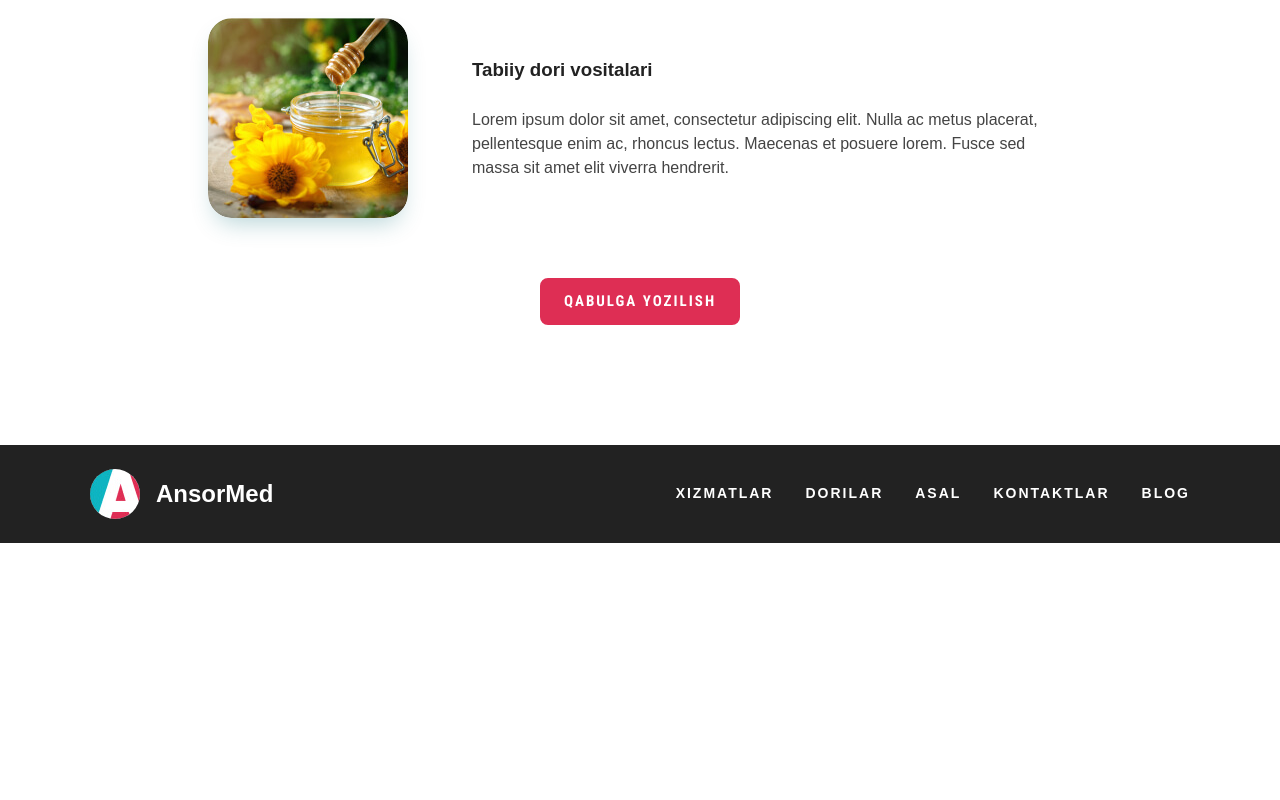
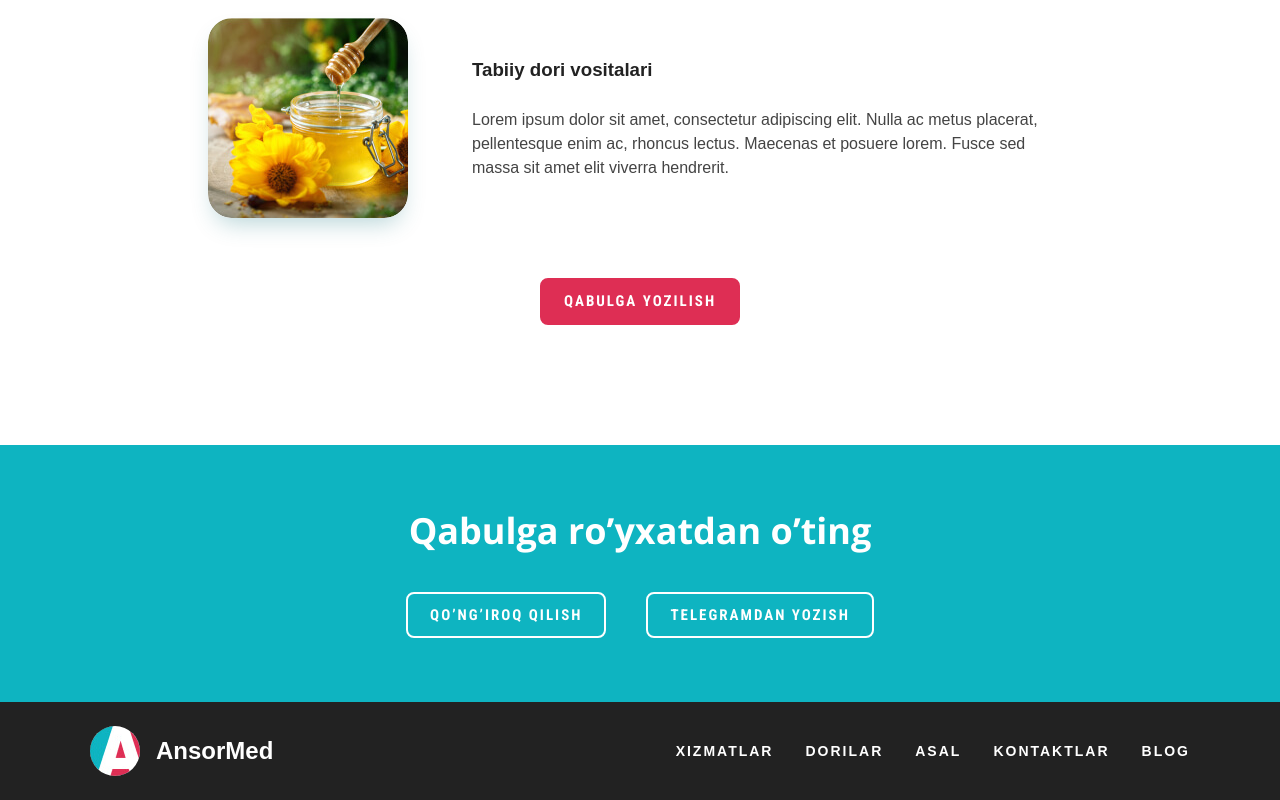
Before and after one commit to softwareengineerfs/AnsorMed, a plain HTML site: page index.html in a window 1280 px wide. Shown: the part 1703-2503 px from the top of the page. Before the commit the page ends 2246 px from the top, so only its background shows below. Drawn offline with nearby package versions, Linux system fonts and the light colour scheme.

Commit message:
add final section (cta)

```diff
--- a/index.html
+++ b/index.html
@@ -30,7 +30,7 @@
         <li class="sitenav-item"><a class="sitenav-link" href="#">Blog</a></li>
       </ul>
     </nav>
-    <a class="main-link" href="#">Qabulga yozilish</a>
+    <a class="main-link" href="#index-cta">Qabulga yozilish</a>
    </div>
   </header>
   <!-- main content-->
@@ -40,7 +40,7 @@
         <div class="hero-content ">
            <h2 class="hero-heading">Tabiiy davolash usullari yordamida kasalliklardan xalos bo’ling.</h2>
            <p class="hero-text">Hijoma, manual terapiya, zuluk va turli tabiiy giyohlar eng ko’p uchraydigan kasalliklarni yengishda yordam beradi. Sog’ligingizni o’z ishining professionallariga ishonib topshiring.</p>
-           <a class="main-link main-link-solid" href="#">Qabulga yozilish</a>
+           <a class="main-link main-link-solid" href="#index-cta">Qabulga yozilish</a>
         </div>
         <img class="hero-img" src="images/hero-img.png" alt="Ulug'bek Azamatov" width="423" height="504" srcset="images/hero-img.png 1x,images/hero-img@2x.png 2x" >
        </div>
@@ -81,9 +81,20 @@
           </li>
         </ul>
         <div class="index-services-actions">
-          <a class="main-link" href="#">Qabulga yozilish</a>
+          <a class="main-link" href="#index-cta">Qabulga yozilish</a>
         </div>
        </div>
+    </section>
+
+    <!-- cta call to actions -->
+    <section class="cta" id="index-cta">
+      <div class="container">
+         <h2 class="cta-heading">Qabulga ro’yxatdan o’ting</h2>
+         <div class="cta-links">
+            <a class=" cta-links-item main-link main-link-outline" href="tel:+998901333344" >Qo’ng’iroq qilish</a>
+            <a class=" cta-links-item main-link main-link-outline" href="https://t.me/ansor_admin" target="_blank">Telegramdan yozish</a>
+         </div>
+      </div>
     </section>
 
   </main>
--- a/style.css
+++ b/style.css
@@ -1,6 +1,9 @@
 /* GLOBAL*/
 * {
   box-sizing: border-box;
+}
+html {
+  scroll-behavior: smooth;
 }
 body {
   padding: 0%;
@@ -131,6 +134,16 @@ body {
   background-color: rgba(222,46,84,0.6);
   opacity: 1;
 }
+.main-link-outline {
+  border-color: #fff;
+  background-color: transparent;
+  color: #fff;
+}
+.main-link-outline:hover {
+  border-color: transparent;
+  background-color: #de2e54;
+  color: #fff;
+}
 
 
 /* hero */
@@ -218,6 +231,30 @@ body {
   display: flex;
   justify-content: center;
 }
+
+/* cta*/
+.cta {
+  padding-top: 64px;
+  padding-bottom: 64px;
+  background-color: #0eb4c1;
+  color: #fff;
+}
+.cta-heading {
+  font-family: "Open Sans", "Arial",sans-serif;
+  font-size: 36px;
+  line-height: 1.2;
+  text-align: center;
+  margin-top: 0;
+  margin-bottom: 40px;
+}
+.cta-links {
+  display: flex;
+  align-items: center;
+  justify-content: center;
+}
+.cta-links-item:not(:last-child) {
+  margin-right: 40px;
+}
 /* site footer*/
 .site-footer {
   padding-top: 24px;
```
